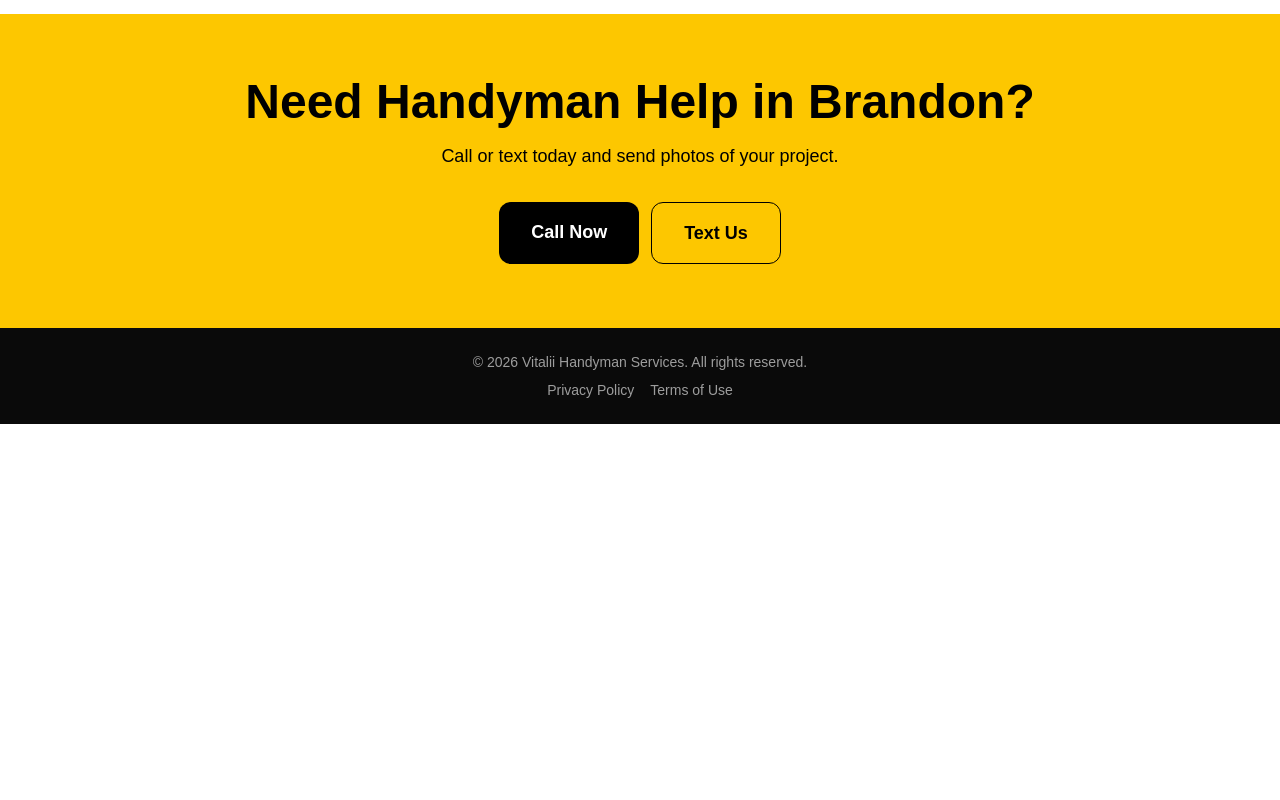
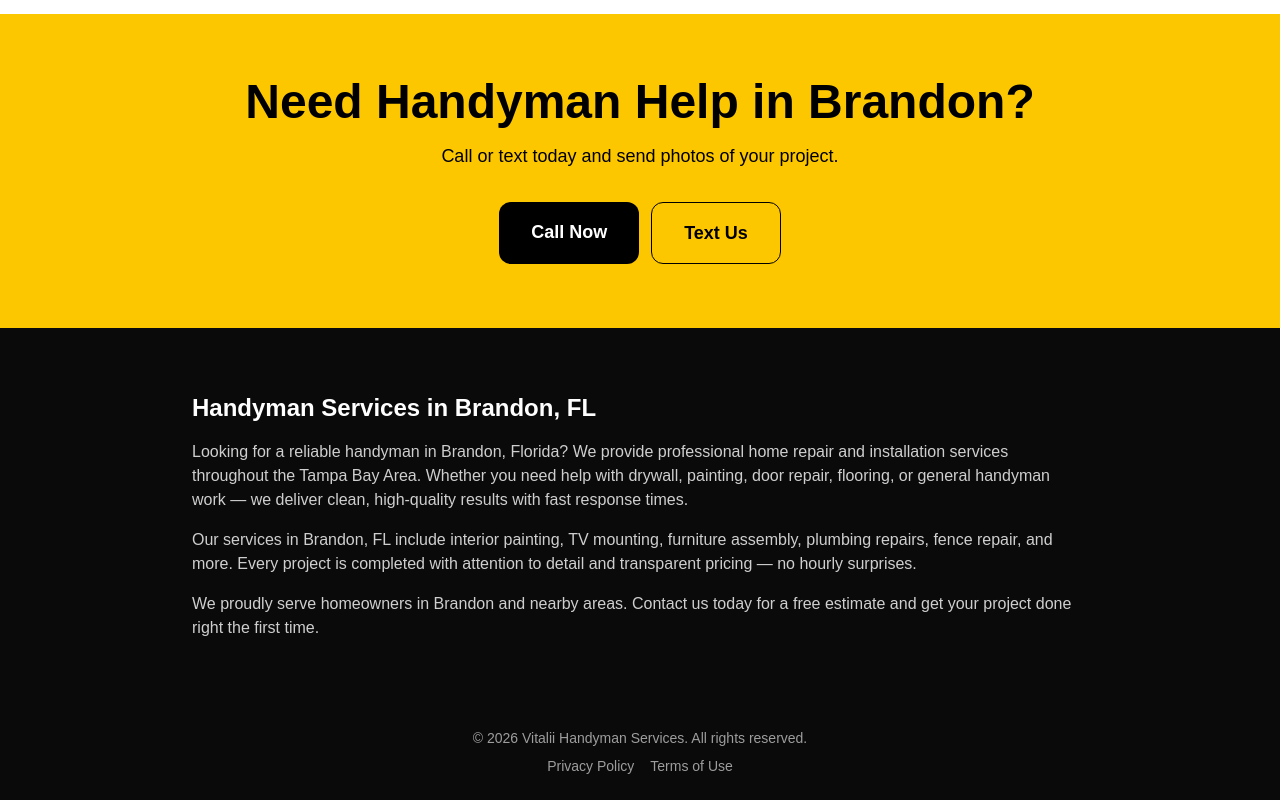
Before and after one commit to VitaliiPivnev/handyman-site, a Next.js app: page /handyman/brandon in a window 1280 px wide. Shown: the part 3010-3810 px from the top of the page. Before the commit the page ends 3434 px from the top, so only its background shows below. Built offline with nearby package versions, Linux system fonts and the light colour scheme.

Commit message:
add seo text under CTA section

```diff
--- a/app/handyman/[city]/page.tsx
+++ b/app/handyman/[city]/page.tsx
@@ -231,6 +231,33 @@ export default async function CityPage({
         </div>
       </section>
 
+      {/* SEO TEXT BLOCK */}
+<section className="bg-neutral-950 px-5 py-16 text-white">
+  <div className="mx-auto max-w-4xl text-white/80">
+    <h2 className="text-2xl font-bold text-white">
+      Handyman Services in {city}, FL
+    </h2>
+
+    <p className="mt-4">
+      Looking for a reliable handyman in {city}, Florida? We provide
+      professional home repair and installation services throughout the Tampa Bay Area.
+      Whether you need help with drywall, painting, door repair, flooring, or general
+      handyman work — we deliver clean, high-quality results with fast response times.
+    </p>
+
+    <p className="mt-4">
+      Our services in {city}, FL include interior painting, TV mounting,
+      furniture assembly, plumbing repairs, fence repair, and more. Every project
+      is completed with attention to detail and transparent pricing — no hourly surprises.
+    </p>
+
+    <p className="mt-4">
+      We proudly serve homeowners in {city} and nearby areas. Contact us today
+      for a free estimate and get your project done right the first time.
+    </p>
+  </div>
+</section>
+
       <div className="fixed bottom-0 left-0 right-0 z-50 grid grid-cols-2 gap-2 border-t border-white/10 bg-neutral-950 p-3 md:hidden">
         <a
           href={`tel:${business.phone}`}
```
